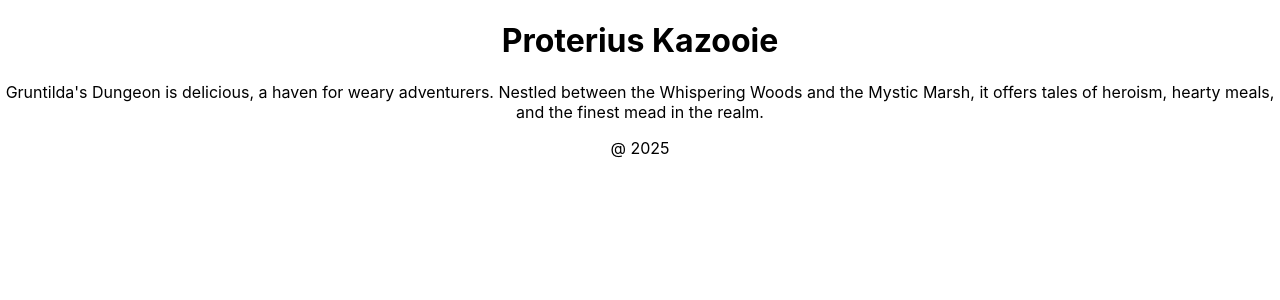
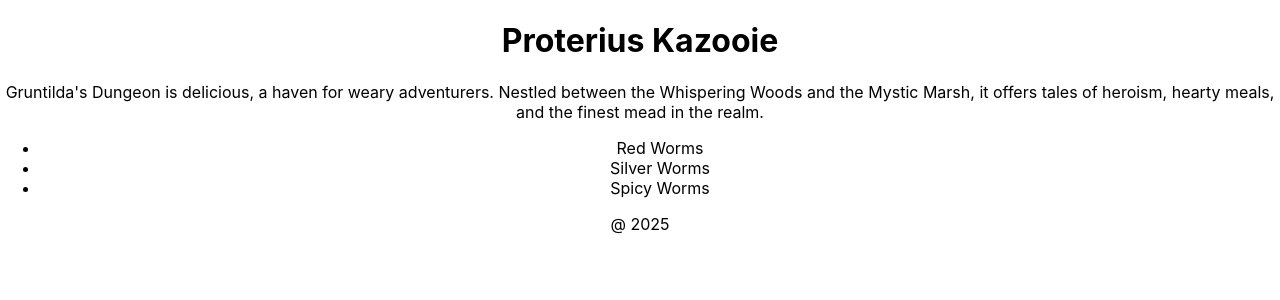
Before and after one commit to djhanus/lil-react-essentials, a React (Create React App) app: page / in a window 1280 px wide. Shown: the top 300 px of the page. Built offline with nearby package versions, Linux system fonts and the light colour scheme.

Commit message:
pass list into component

```diff
--- a/src/App.js
+++ b/src/App.js
@@ -15,6 +15,11 @@ function Main(props) {
   return (
     <section>
       <p>Gruntilda's Dungeon is {props.adjective}, a haven for weary adventurers. Nestled between the Whispering Woods and the Mystic Marsh, it offers tales of heroism, hearty meals, and the finest mead in the realm.</p>
+      <ul>
+        {props.gagh.map((gogs) => (
+          <li>{gogs}</li>
+        ))}
+      </ul>
     </section>
     );
 }
@@ -27,11 +32,19 @@ function Footerios(props) {
     );
 }
 
+const gagh = [
+  "Red Worms",
+  "Silver Worms",
+  "Spicy Worms"
+];
+
+// gagh.map((gogs) => console.log(gogs));
+
 function App() {
   return (
     <div className="App">
       <Header name="Proterius" />
-      <Main adjective="delicious" />
+      <Main adjective="delicious" gagh={gagh}/>
       <Footerios yearrr={new Date().getFullYear()}/>
     </div>
   );
```
